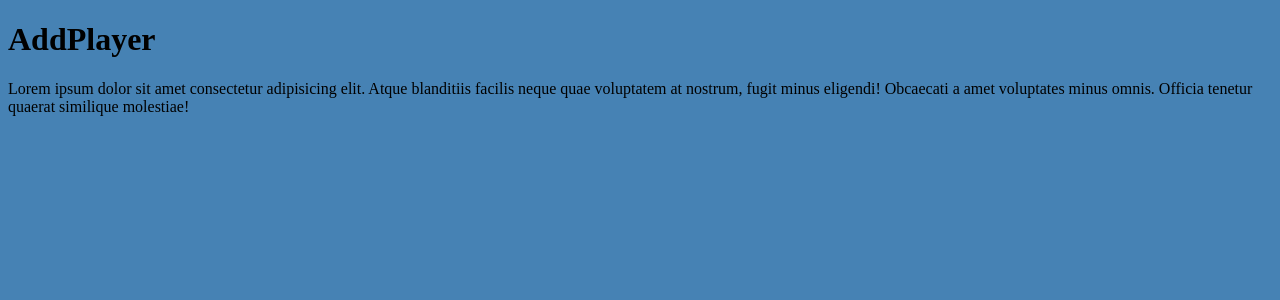
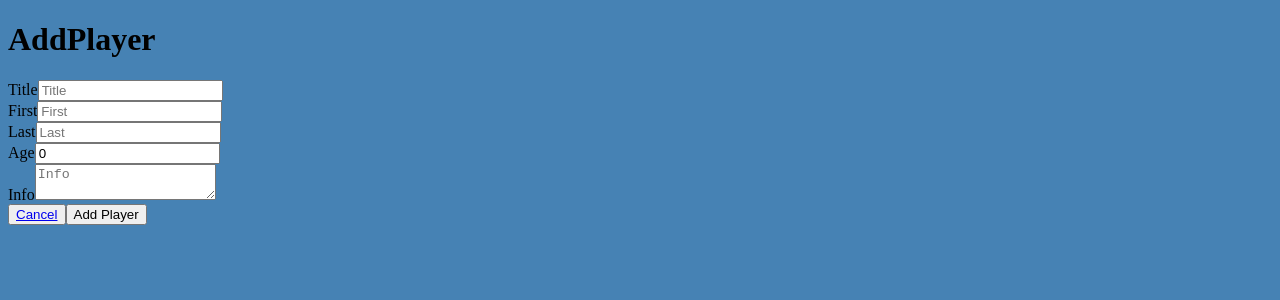
Before and after one commit to craigdev937/pern2023toolkit_client, a React app: page /add in a window 1280 px wide. Shown: the top 300 px of the page. Built offline with nearby package versions, Linux system fonts and the light colour scheme; the HTML template or start-up script is replaced by a standard one.

Commit message:
Created Interfaces, FetchAPI, and PlayerSlice.  Updated the Reducer, Players, and AddPlayer components.

```diff
--- /dev/null
+++ b/src/global/FetchAPI.ts
@@ -0,0 +1,31 @@
+import { createAsyncThunk } from "@reduxjs/toolkit";
+import { IData, IPlayer } from "../models/Interfaces";
+const URL = "https://pern2023toolkit-craigdev937.onrender.com/api";
+
+class FetchAPI {
+    create = createAsyncThunk("players/create",
+    async (payload: IData) => {
+        const res: Response = await fetch(URL, {
+            method: "POST",
+            headers: {"Content-Type": "application/json"},
+            body: JSON.stringify({
+                title: payload.title, first: payload.first,
+                last: payload.last, age: payload.age,
+                info: payload.info
+            }),
+        });
+        if (!res.ok) throw new Error(res.statusText);
+        const data = await res.json();
+        return data;
+    });
+
+    fetchAll = createAsyncThunk("players/fetchAll",
+    async () => {
+        const res: Response = await fetch(URL);
+        if (!res.ok) throw new Error(res.statusText);
+        const data = await res.json();
+        return [...data];
+    });
+};
+
+export const API: FetchAPI = new FetchAPI();
--- /dev/null
+++ b/src/global/PlayerSlice.ts
@@ -0,0 +1,49 @@
+import { createSlice, PayloadAction } from "@reduxjs/toolkit";
+import { IData, IPlayer, IPlayerState } from "../models/Interfaces";
+import { API } from "../global/FetchAPI";
+
+const initialState: IPlayerState = {
+    players: [],
+    loading: false,
+    error: null
+};
+
+const PlayerSlice = createSlice({
+    name: "players",
+    initialState: initialState,
+    reducers: {},
+    extraReducers: (builder) => {
+        builder.addCase(API.create.rejected.toString(),
+        (state, action: PayloadAction<IPlayerState>) => {
+            state.loading = false,
+            state.error = action.payload.error
+        });
+        builder.addCase(API.create.pending,
+        (state) => {
+            state.error = null,
+            state.loading = true
+        });
+        builder.addCase(API.create.fulfilled.type,
+        (state, action: PayloadAction<IPlayer>) => {
+            state.loading = false
+            state.players.push(action.payload)
+        });
+        builder.addCase(API.fetchAll.rejected.toString(),
+        (state, action: PayloadAction<IPlayerState>) => {
+            state.loading = false,
+            state.error = action.payload.error
+        });
+        builder.addCase(API.fetchAll.pending,
+        (state) => {
+            state.error = null,
+            state.loading = true
+        });
+        builder.addCase(API.fetchAll.fulfilled.type,
+        (state, action: PayloadAction<IPlayer[]>) => {
+            state.loading = false,
+            state.players = [...action.payload]
+        });
+    },
+});
+
+export const PlayerReducer = PlayerSlice.reducer;
--- a/src/global/Reducer.ts
+++ b/src/global/Reducer.ts
@@ -1,8 +1,9 @@
 import { configureStore } from "@reduxjs/toolkit";
+import { PlayerReducer } from "./PlayerSlice";
 
 export const Reducer = configureStore({
     reducer: {
-        players: () => "PERN Players!"
+        players: PlayerReducer
     },
 });
 
--- /dev/null
+++ b/src/models/Interfaces.ts
@@ -0,0 +1,17 @@
+export interface IData {
+    title: string,
+    first: string,
+    last: string,
+    age: number,
+    info: string
+};
+
+export interface IPlayer extends IData {
+    id: string
+};
+
+export interface IPlayerState {
+    players: IPlayer[],
+    loading: boolean,
+    error: Error | null
+};
--- a/src/pages/add/AddPlayer.tsx
+++ b/src/pages/add/AddPlayer.tsx
@@ -1,11 +1,92 @@
 import React from "react";
 import "./AddPlayer.css";
+import { Link, useNavigate } from "react-router-dom";
+import { useAppDispatch } from "../../global/Hooks";
+import { IData } from "../../models/Interfaces";
+import { API } from "../../global/FetchAPI";
 
 export const AddPlayer = () => {
+    const navigate = useNavigate();
+    const dispatch = useAppDispatch();
+    const [player, setPlayer] = React.useState<IData>({
+        title: "", first: "", last: "",
+        age: 0, info: ""
+    });
+
+    const handleChange =
+    (event: React.ChangeEvent<
+        HTMLInputElement | HTMLTextAreaElement
+    >) => {
+        setPlayer({...player,
+            [event.target.name]: event.target.value})
+    };
+
+    const handleSubmit =
+    async (event: React.FormEvent<HTMLFormElement>) => {
+        event.preventDefault();
+        await dispatch(API.create(player));
+        setPlayer({} as IData);
+        navigate("/");
+    };
+
     return (
         <React.Fragment>
             <h1>AddPlayer</h1>
-            <p>Lorem ipsum dolor sit amet consectetur adipisicing elit. Atque blanditiis facilis neque quae voluptatem at nostrum, fugit minus eligendi! Obcaecati a amet voluptates minus omnis. Officia tenetur quaerat similique molestiae!</p>
+            <form onSubmit={handleSubmit}>
+                <aside>
+                    <label htmlFor="title">Title</label>
+                    <input
+                        type="text"
+                        name="title"
+                        placeholder="Title"
+                        value={player.title}
+                        onChange={handleChange}
+                    />
+                </aside>
+                <aside>
+                    <label htmlFor="first">First</label>
+                    <input
+                        type="text"
+                        name="first"
+                        placeholder="First"
+                        value={player.first}
+                        onChange={handleChange}
+                    />
+                </aside>
+                <aside>
+                    <label htmlFor="last">Last</label>
+                    <input
+                        type="text"
+                        name="last"
+                        placeholder="Last"
+                        value={player.last}
+                        onChange={handleChange}
+                    />
+                </aside>
+                <aside>
+                    <label htmlFor="age">Age</label>
+                    <input
+                        type="number"
+                        name="age"
+                        placeholder="Age"
+                        value={player.age}
+                        onChange={handleChange}
+                    />
+                </aside>
+                <aside>
+                    <label htmlFor="info">Info</label>
+                    <textarea
+                        name="info"
+                        placeholder="Info"
+                        value={player.info}
+                        onChange={handleChange}
+                    />
+                </aside>
+                <button>
+                    <Link to="/">Cancel</Link>
+                </button>
+                <button type="submit">Add Player</button>
+            </form>
         </React.Fragment>
     );
 };
--- a/src/pages/players/Players.tsx
+++ b/src/pages/players/Players.tsx
@@ -1,11 +1,40 @@
 import React from "react";
 import "./Players.css";
+import { Link } from "react-router-dom";
+import { API } from "../../global/FetchAPI";
+import { useAppSelector,
+    useAppDispatch } from "../../global/Hooks";
 
 export const Players = () => {
+    const dispatch = useAppDispatch();
+    const { error, loading, players } =
+        useAppSelector((state) => state.players);
+
+    React.useEffect(() => {
+        dispatch(API.fetchAll());
+    }, [dispatch]);
+
     return (
         <React.Fragment>
-            <h1>Players</h1>
-            <p>Lorem ipsum dolor sit amet consectetur adipisicing elit. Atque blanditiis facilis neque quae voluptatem at nostrum, fugit minus eligendi! Obcaecati a amet voluptates minus omnis. Officia tenetur quaerat similique molestiae!</p>
+            <button>
+                <Link to="/add">Add Player</Link>
+            </button>
+            {error ? (
+                <h1>Error...</h1>
+            ) : loading ? (
+                <h1>Loading...</h1>
+            ) : (
+                <main>
+                    {players.map((player) => (
+                        <aside key={player.id}>
+                            <h3>{player.first} {player.last}</h3>
+                            <p>Age: {player.age}</p>
+                            <p>Title: {player.title}</p>
+                            <p>Info: {player.info}</p>
+                        </aside>
+                    ))}
+                </main>
+            )}
         </React.Fragment>
     );
 };
```
